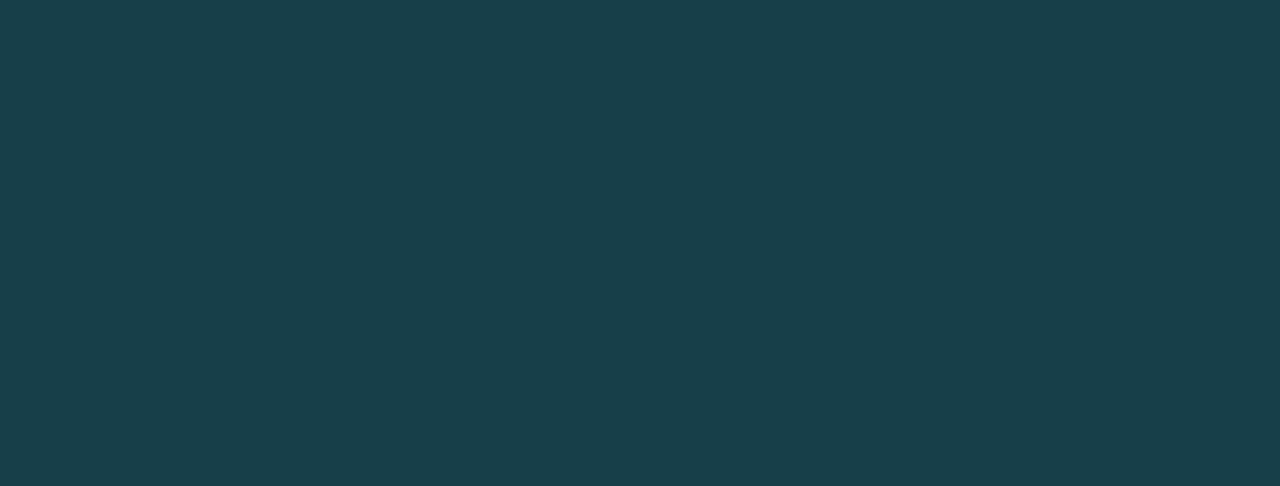
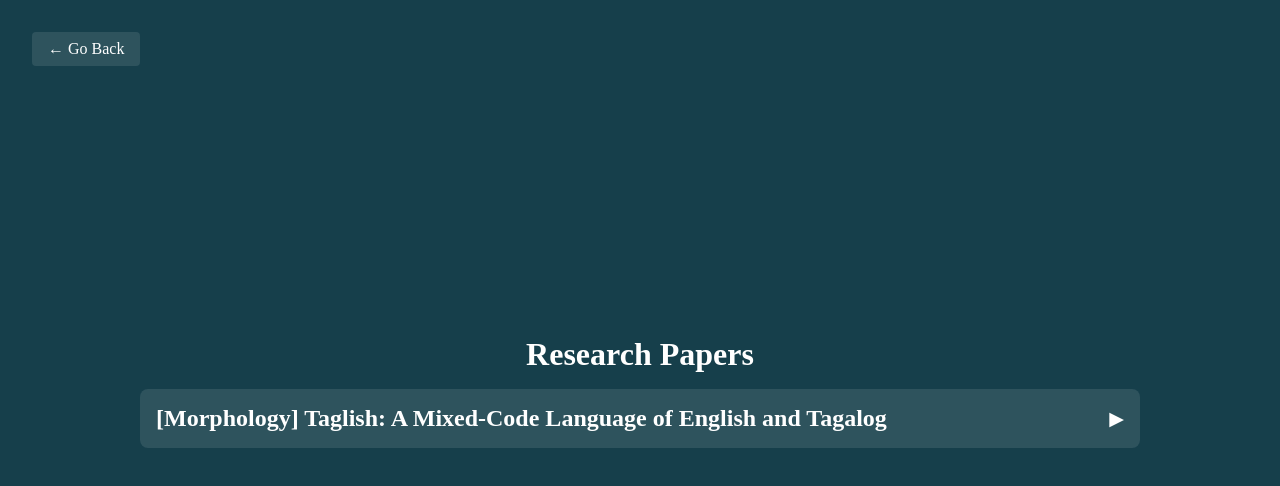
Before and after one commit to Clyde0513/portfolio, a Vue app: page /research in a window 1280 px wide. Before the commit this address had no page. Shown: the top 486 px of the page. Built offline with nearby package versions, Linux system fonts and the light colour scheme.

Commit message:
Made research page and added my morphology paper about taglish there

```diff
--- a/src/App.vue
+++ b/src/App.vue
@@ -9,12 +9,12 @@
 import { createRouter, createWebHistory } from 'vue-router';
 import mainCard from './components/mainCard.vue';
 import projectCard from './components/projectCard.vue';
-import internships from './components/internships.vue';
+import research from './components/research.vue';
 
 const routes = [
   { path: '/', component: mainCard },
   { path: '/projects', component: projectCard },
-  { path: '/internships', component: internships }
+  { path: '/research', component: research }
 ];
 
 const router = createRouter({
--- a/src/components/internships.vue
+++ /dev/null
@@ -1,24 +0,0 @@
-<template>
-  <div class="tech-page">
-    <h1>Technologies Studied</h1>
-    <!-- Add content here -->
-  </div>
-</template>
-
-<script>
-export default {
-  name: 'InternshipsPage'
-}
-</script>
-
-<style scoped>
-.tech-page {
-  background-color: rgb(39, 112, 158);
-  min-height: 100vh;
-  display: flex;
-  justify-content: center;
-  align-items: center;
-  color: white;
-  font-family: 'Times New Roman', Times, serif;
-}
-</style>
--- a/src/components/mainCard.vue
+++ b/src/components/mainCard.vue
@@ -37,7 +37,10 @@ const downloadResume = async () => {
         <h3>Clyde Villacrusis</h3>
         <p>UCLA 3rd Year Computer Science Student, in addition to majoring in Linguistics and CS</p>
         <div class="button-container">
-            <router-link to="/projects" class="tech-button">View Projects</router-link>
+            <router-link to="/projects" class="tech-button">Projects</router-link>
+        </div>
+        <div class="button-container">
+            <router-link to="/research" class="tech-button">Research</router-link>
         </div>
     </div>
 
@@ -110,9 +113,7 @@ const downloadResume = async () => {
             <img src = "../assets/Vue.png" alt = "Vue Language Logo">
             <img src = "../assets/java.png" alt = "Java Language Logo">
         </div>
-        <!-- <div class="button-container">
-            <router-link to="/internships" class="tech-button">Learn More</router-link>
-        </div> -->
+
     </div>
     <div class="button-container">
 
--- a/src/components/projectCard.vue
+++ b/src/components/projectCard.vue
@@ -1,6 +1,6 @@
 <template>
     <div>
-        <button @click="$router.push('/')" class="back-button">Back</button>
+        <div class="back-button" @click="$router.push('/')">← Go Back</div>
         <div class="main-container">
             <div class="project-card" v-for="(item, index) in projectData.ProjectsArray" v-bind:key="index">
                 <h2 @click="toggleDropdown(item)" class="dropdown-title">{{ item.Title }}</h2>
@@ -41,18 +41,20 @@ export default {
 
 <style scoped>
 .back-button {
-    background-color: #3498db;
-    color: rgb(8, 69, 255);
-    border: none;
-    padding: 10px 20px;
-    border-radius: 5px;
+    position: absolute;
+    top: 2rem;
+    left: 2rem;
+    padding: 0.5rem 1rem;
+    background-color: rgba(255, 255, 255, 0.1);
+    border-radius: 4px;
     cursor: pointer;
     transition: background-color 0.3s;
-    margin: 20px;
+    color: rgb(146, 169, 203);
+    z-index: 100;
 }
 
 .back-button:hover {
-    background-color: #2980b9;
+    background-color: rgba(255, 255, 255, 0.2);
 }
 
 .main-container {
@@ -62,6 +64,7 @@ export default {
     justify-items: center; /* Center items horizontally */
     align-items: start; /* Align items at the top */
     padding: 20px; /* Add padding around the container */
+    margin-top: 80px; /* Add top margin to prevent overlap with back button */
 }
 .project-card {
     padding: 20px;
--- /dev/null
+++ b/src/components/research.vue
@@ -0,0 +1,144 @@
+<template>
+  <div class="tech-page">
+    <div class="back-button" @click="goBack">
+      ← Go Back
+    </div>
+    <div class="research-container">
+      <h1>Research Papers</h1>
+      <div class="paper-section">
+        <div class="dropdown-header" @click="togglePaper">
+          <h2>[Morphology] Taglish: A Mixed-Code Language of English and Tagalog</h2>
+          <span class="arrow">{{ isOpen ? '▼' : '▶' }}</span>
+        </div>
+        <div class="paper-content" v-show="isOpen">
+
+          <h3>Introduction</h3>
+          <p> Taglish: a mixture of two languages consisting of English and Tagalog, is a convenient way of
+          speaking both languages, especially in Luzon. It was first introduced in the early 20th century when
+          Americans brought English into Metro Manila, bringing Filipinos together to speak such a mixed
+          language that was easier to converse in on a daily basis. For instance, Taglish sentences can be like may
+          nag-te-text ba diyan, which means “is there anyone texting there?”. Notice how half of the word text, i.e.
+          “te” is copied and is inserted between the Tagalog transitive affix nag and the English verb text. This is
+          known as reduplication, where a part or whole of a base is copied and inserted into the right or left of it.
+          </p>
+          <br/>
+          <p>
+          In addition, Tagalog is a gender-neutral language with a VSO order(Verb-Subject-Object), unlike English
+          which is an SVO language. Attaching Tagalog inflectional/derivational morpheme(s) into an English
+          sentence or vice versa is what this research paper is going to explain the phenomenon of what happens to
+          the morphological structure of Taglish. Investigating the Taglish phenomenon will not only help us in
+          understanding the sociolinguistic background on why and how a bilingual Filipino code switches all the
+          time, it will also help in determining how the morphological structure of Taglish influences their
+          proficiency in either languages.</p>
+
+          <a href="https://github.com/Clyde0513/Morphology-Paper/blob/main/Complete%20Paper_%20Morphology%20Research%20on%20Taglish.pdf" target="_blank" class="github-link">
+            <img src="../assets/github.png" alt="GitHub Logo" class="github-logo">
+          </a>
+
+          <!-- Add more sections as needed -->
+        </div>
+      </div>
+    </div>
+  </div>
+</template>
+
+<script>
+export default {
+  name: 'ResearchPage',
+  data() {
+    return {
+      isOpen: false
+    }
+  },
+  methods: {
+    togglePaper() {
+      this.isOpen = !this.isOpen
+    },
+    goBack() {
+      this.$router.go(-1)
+    }
+  }
+}
+</script>
+
+<style scoped>
+.tech-page {
+  background-color: #163f4b;
+  min-height: 100vh;
+  display: flex;
+  justify-content: center;
+  align-items: center;
+  color: white;
+  font-family: 'Times New Roman', Times, serif;
+}
+
+.research-container {
+  width: 80%;
+  max-width: 1000px;
+  padding: 2rem;
+}
+
+.paper-section {
+  background-color: rgba(255, 255, 255, 0.1);
+  border-radius: 8px;
+  margin: 1rem 0;
+}
+
+.dropdown-header {
+  padding: 1rem;
+  cursor: pointer;
+  display: flex;
+  justify-content: space-between;
+  align-items: center;
+}
+
+.dropdown-header:hover {
+  background-color: rgba(255, 255, 255, 0.05);
+}
+
+.paper-content {
+  padding: 1rem;
+  border-top: 1px solid rgba(255, 255, 255, 0.1);
+}
+
+h1, h2, h3 {
+  margin: 0;
+}
+
+.arrow {
+  font-size: 1.2rem;
+}
+
+.back-button {
+  position: absolute;
+  top: 2rem;
+  left: 2rem;
+  padding: 0.5rem 1rem;
+  background-color: rgba(255, 255, 255, 0.1);
+  border-radius: 4px;
+  cursor: pointer;
+  transition: background-color 0.3s;
+}
+
+.back-button:hover {
+  background-color: rgba(255, 255, 255, 0.2);
+  color: rgb(146, 169, 203);
+
+}
+
+.github-link {
+  display: block;
+  text-align: right;
+}
+
+.github-logo {
+  width: 50px;
+  height: 50px;
+  margin-top: 20px;
+  transition: transform 0.3s ease;
+}
+
+.github-link:hover .github-logo {
+  transform: scale(1.1);
+}
+</style>
--- a/src/router/index.js
+++ b/src/router/index.js
@@ -1,12 +1,12 @@
 import { createRouter, createWebHistory } from 'vue-router';
 import mainCard from '../components/mainCard.vue';
 import projectCard from '../components/projectCard.vue';
-import internships from '../components/internships.vue';
+import research from '../components/research.vue';
 
 const routes = [
   { path: '/', component: mainCard },
   { path: '/projects', component: projectCard },
-  { path: '/internships', component: internships }
+  { path: '/research', component: research }
 ];
 
 const router = createRouter({
```
